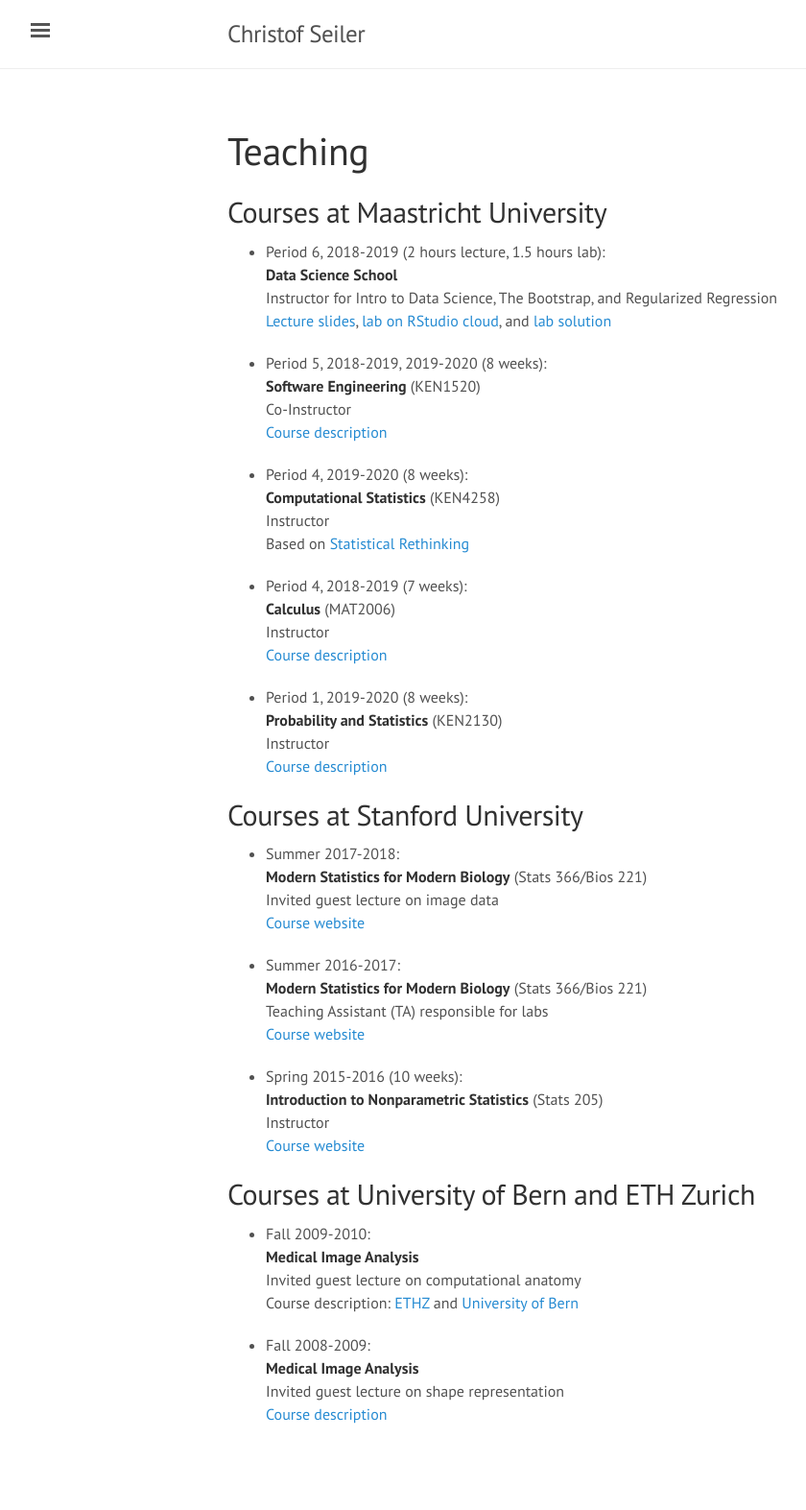
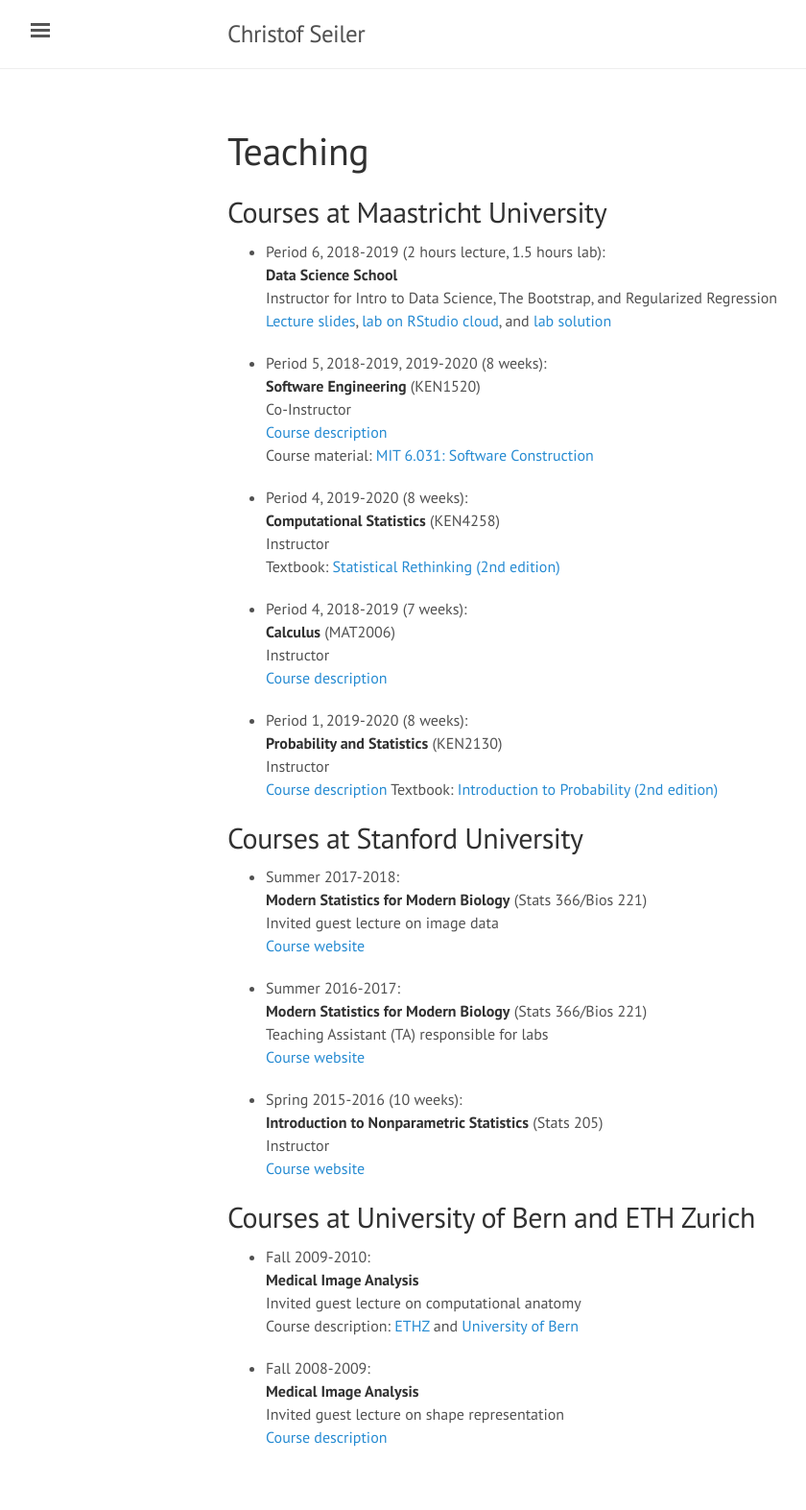
Before and after one commit to ChristofSeiler/ChristofSeiler.github.io, a Jekyll site: the page built from teaching.md, in a window 1280 px wide. Shown: the whole page at 96% size, without its empty margins (3-843 px from the left). Built offline with Jekyll 4.4.1, drawn with Linux system fonts in a browser that asks for light colours; before the commit the page ends 1549 px from its top, so only the background shows below that.

Commit message:
added course material

```diff
--- a/teaching.md
+++ b/teaching.md
@@ -13,12 +13,13 @@
 * Period 5, 2018-2019, 2019-2020 (8 weeks): <br>
 **Software Engineering** (KEN1520) <br>
 Co-Instructor <br>
-[Course description](https://www.maastrichtuniversity.nl/education/bachelor/bachelor-data-science-and-knowledge-engineering/courses-curriculum)
+[Course description](https://www.maastrichtuniversity.nl/education/bachelor/bachelor-data-science-and-knowledge-engineering/courses-curriculum) <br>
+Course material: [MIT 6.031: Software Construction](http://web.mit.edu/6.031/)
 
 * Period 4, 2019-2020 (8 weeks): <br>
 **Computational Statistics** (KEN4258) <br>
 Instructor <br>
-Based on [Statistical Rethinking](https://xcelab.net/rm/statistical-rethinking/)
+Textbook: [Statistical Rethinking (2nd edition)](https://xcelab.net/rm/statistical-rethinking/)
 
 * Period 4, 2018-2019 (7 weeks): <br>
 **Calculus** (MAT2006) <br>
@@ -29,6 +30,7 @@
 **Probability and Statistics** (KEN2130) <br>
 Instructor <br>
 [Course description](https://www.maastrichtuniversity.nl/education/bachelor/bachelor-data-science-and-knowledge-engineering/courses-curriculum)
+Textbook: [Introduction to Probability (2nd edition)](https://drive.google.com/file/d/1VmkAAGOYCTORq1wxSQqy255qLJjTNvBI/view)
 
 ## Courses at Stanford University
 
```
